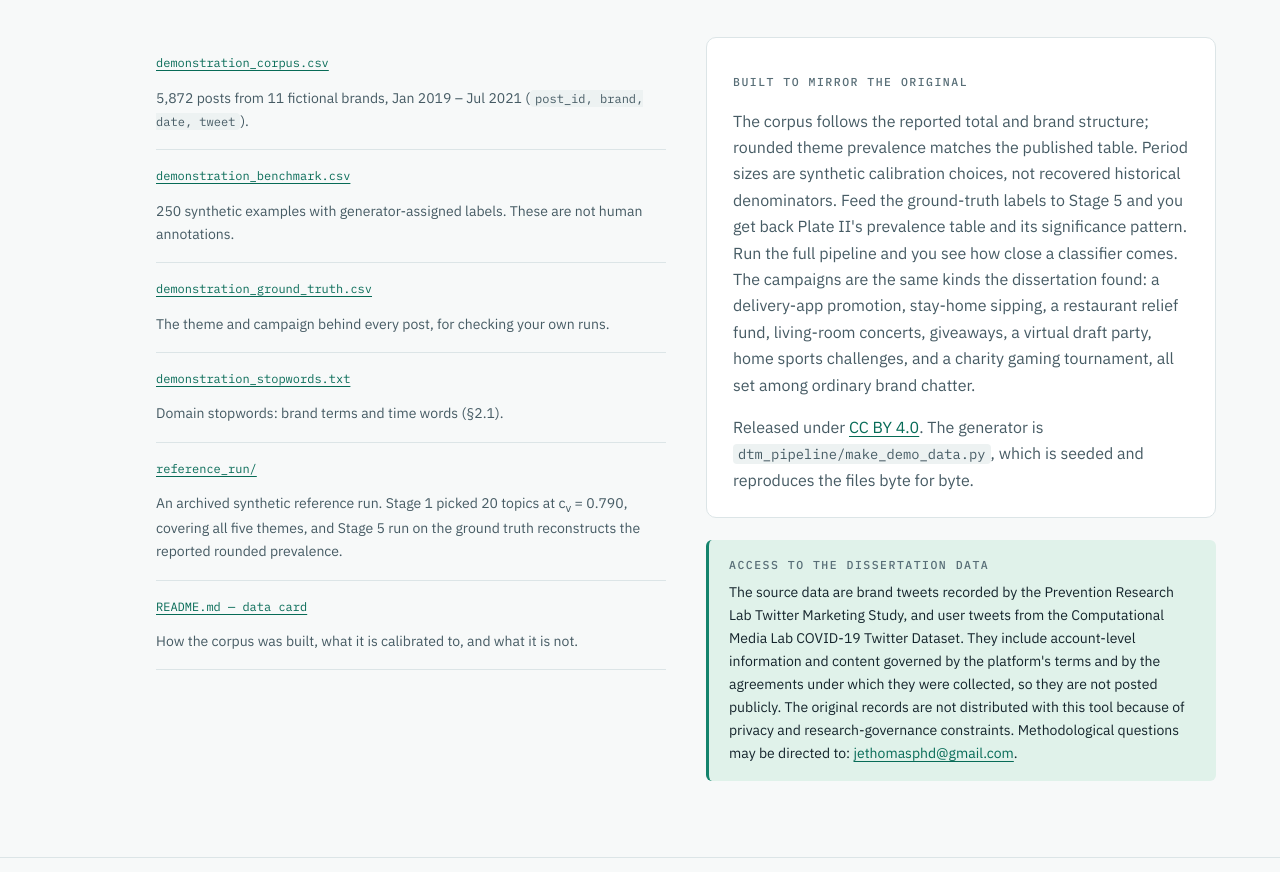
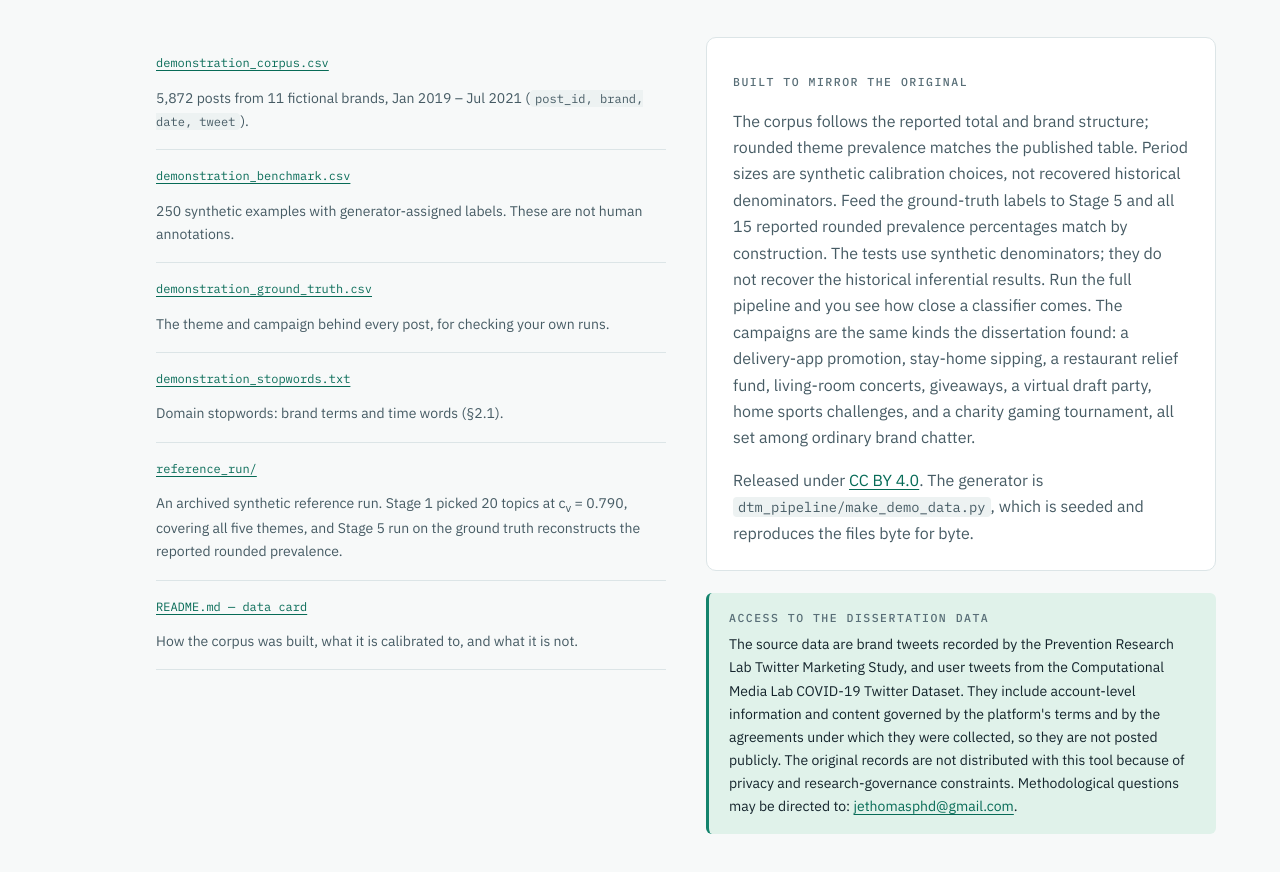
Before and after one commit to jethomasphd/TopicLLM, a website: page docs/index.html in a window 1280 px wide. Shown: the part 4877-5749 px from the top of the page. Drawn offline with Linux system fonts and the light colour scheme; no server answers.

Commit message:
Clarify the synthetic reconstruction's inferential scope

```diff
--- a/docs/index.html
+++ b/docs/index.html
@@ -184,7 +184,7 @@ topicllm --profile quickcheck \
         <div class="panel">
           <p class="label">Built to mirror the original</p>
           <p>The corpus follows the reported total and brand structure; rounded theme prevalence matches the published table. Period sizes are synthetic calibration choices, not recovered historical denominators. Feed the ground-truth labels
-            to Stage 5 and you get back Plate II's prevalence table and its significance pattern. Run
+            to Stage 5 and all 15 reported rounded prevalence percentages match by construction. The tests use synthetic denominators; they do not recover the historical inferential results. Run
             the full pipeline and you see how close a classifier comes. The campaigns are the same
             kinds the dissertation found: a delivery-app promotion, stay-home sipping, a restaurant
             relief fund, living-room concerts, giveaways, a virtual draft party, home sports
```
